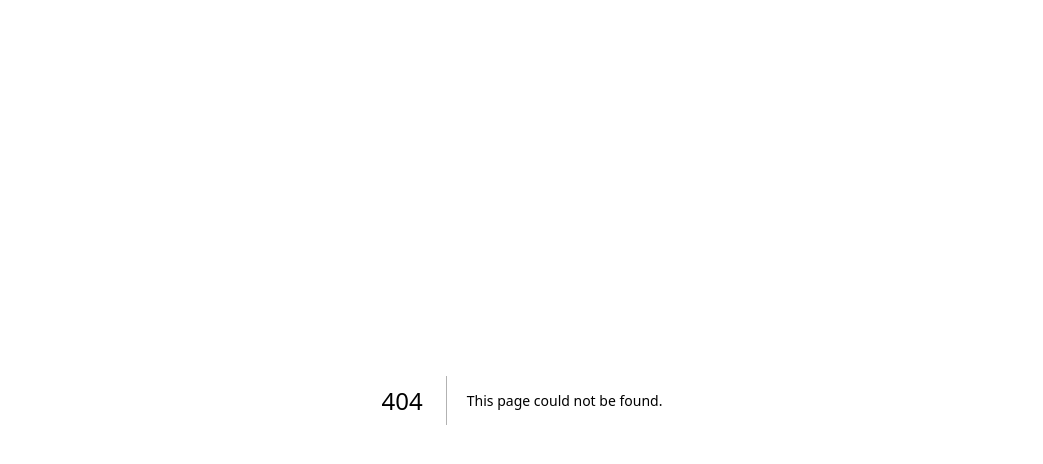
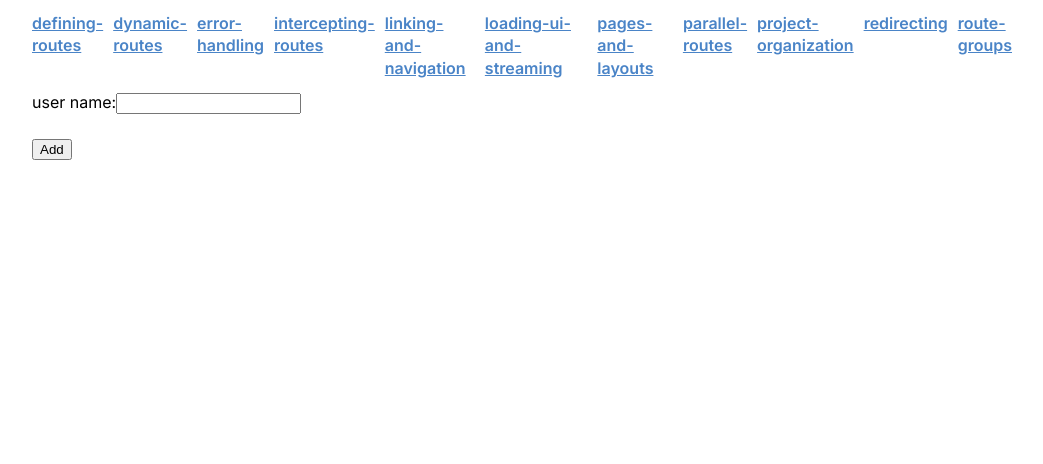
Before and after one commit to YDP-SPLOUNGE-CLUB/Next-Docs-Tutorial, a Next.js app: page /lhs/data-fetching/server-actions-and-mutations in a window 1280 px wide. Before the commit this address had no page. Shown: the top 464 px of the page, without its empty margins (118-1161 px from the left). Built offline with nearby package versions, Linux system fonts and the light colour scheme.

Commit message:
✨ 7주차 학습

```diff
--- /dev/null
+++ b/src/app/lhs/data-fetching/server-actions-and-mutations/page.tsx
@@ -0,0 +1,26 @@
+import { redirect } from 'next/navigation';
+import { SubmitButton } from '@/component/lhs/SubmitButton';
+import { delay } from '@/utils/common';
+
+export default function Page() {
+  const login = async (formData: FormData) => {
+    'use server'
+    const userName = formData.get('userName')
+
+    await delay()
+
+    if(userName) {
+      redirect(encodeURI(`/lhs/routing/redirecting/${userName}`))
+    }
+  }
+
+  return (
+    <div>
+      <form action={login}>
+        <label htmlFor="userName">user name:</label>
+        <input type="text" id="userName" name="userName" /><br /><br />
+        <SubmitButton />
+      </form>
+    </div>
+  )
+}
--- /dev/null
+++ b/src/component/lhs/SubmitButton.tsx
@@ -0,0 +1,13 @@
+'use client'
+
+import { useFormStatus } from 'react-dom'
+
+export function SubmitButton() {
+  const { pending } = useFormStatus()
+
+  return (
+    <button type="submit" disabled={pending}>
+      Add
+    </button>
+  )
+}
```
